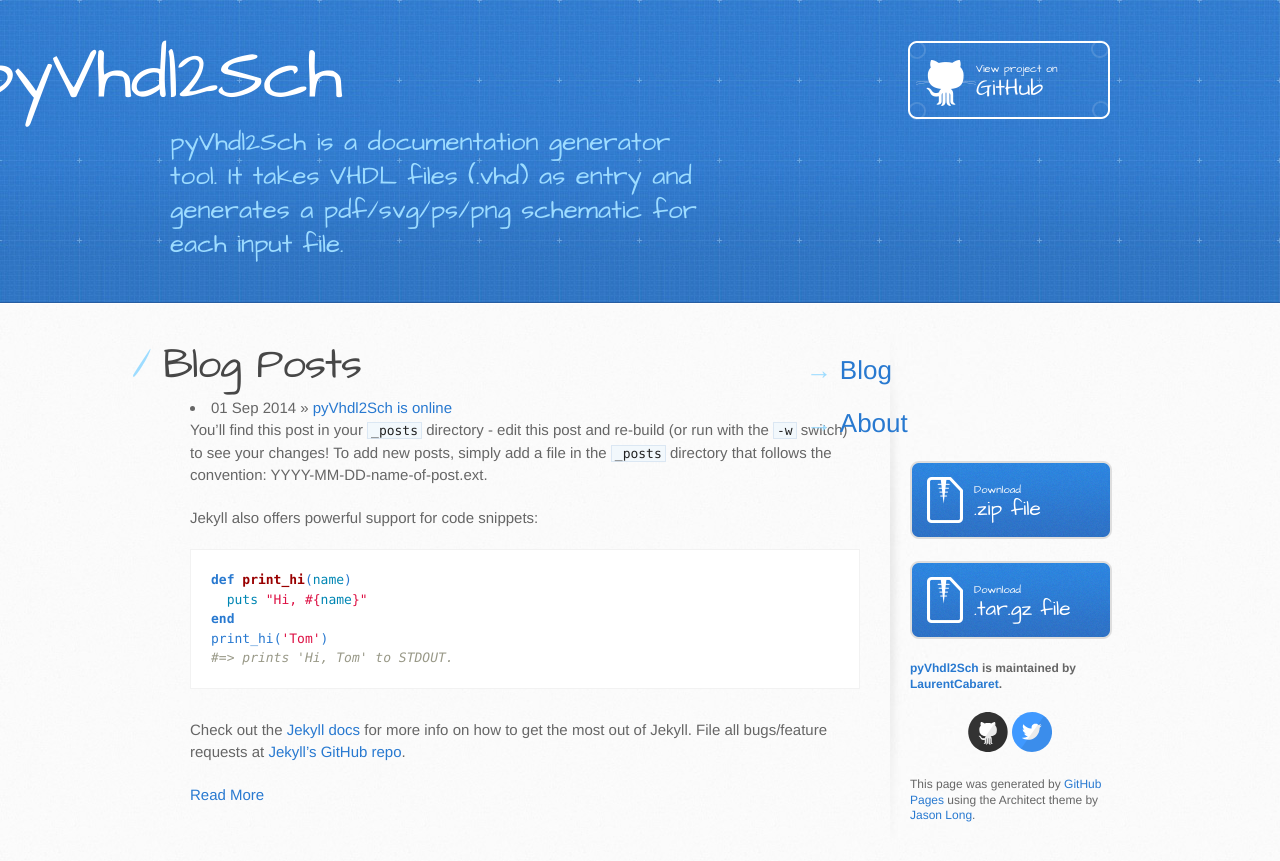
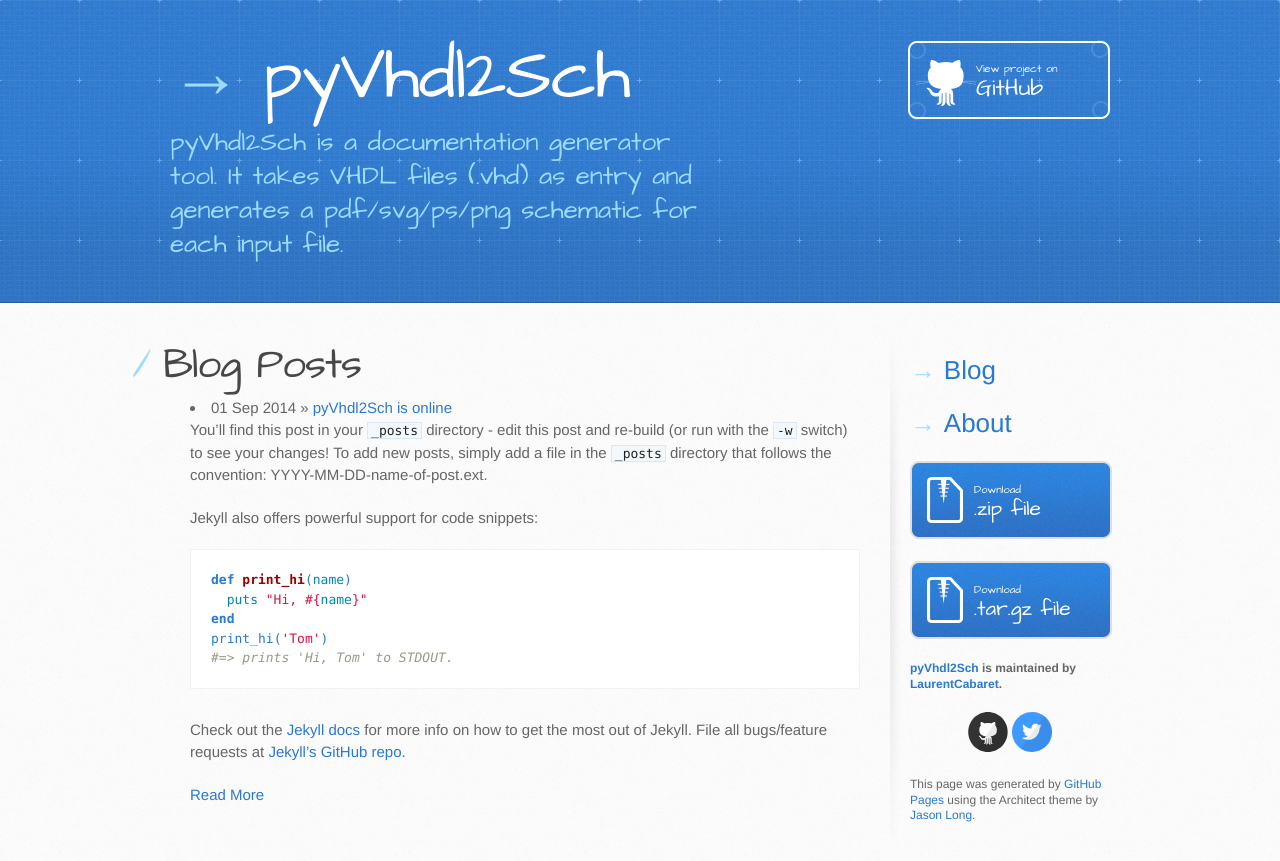
Before and after one commit to LaurentCabaret/pyVhdl2Sch, a Jekyll site: the page built from index.html, in a window 1280 px wide. Shown: the top 861 px of the page. Built offline with Jekyll 4.4.1, drawn with Linux system fonts in a browser that asks for light colours.

Commit message:
no marin

```diff
--- a/stylesheets/stylesheet.css
+++ b/stylesheets/stylesheet.css
@@ -171,7 +171,7 @@ h1:before {
   content: "\2192";
   color: #9ddcff;
   padding-right: 0.3em;
-  margin-left: -4.0em;
+  margin-left: -0.0em;
 }
 
 
```
